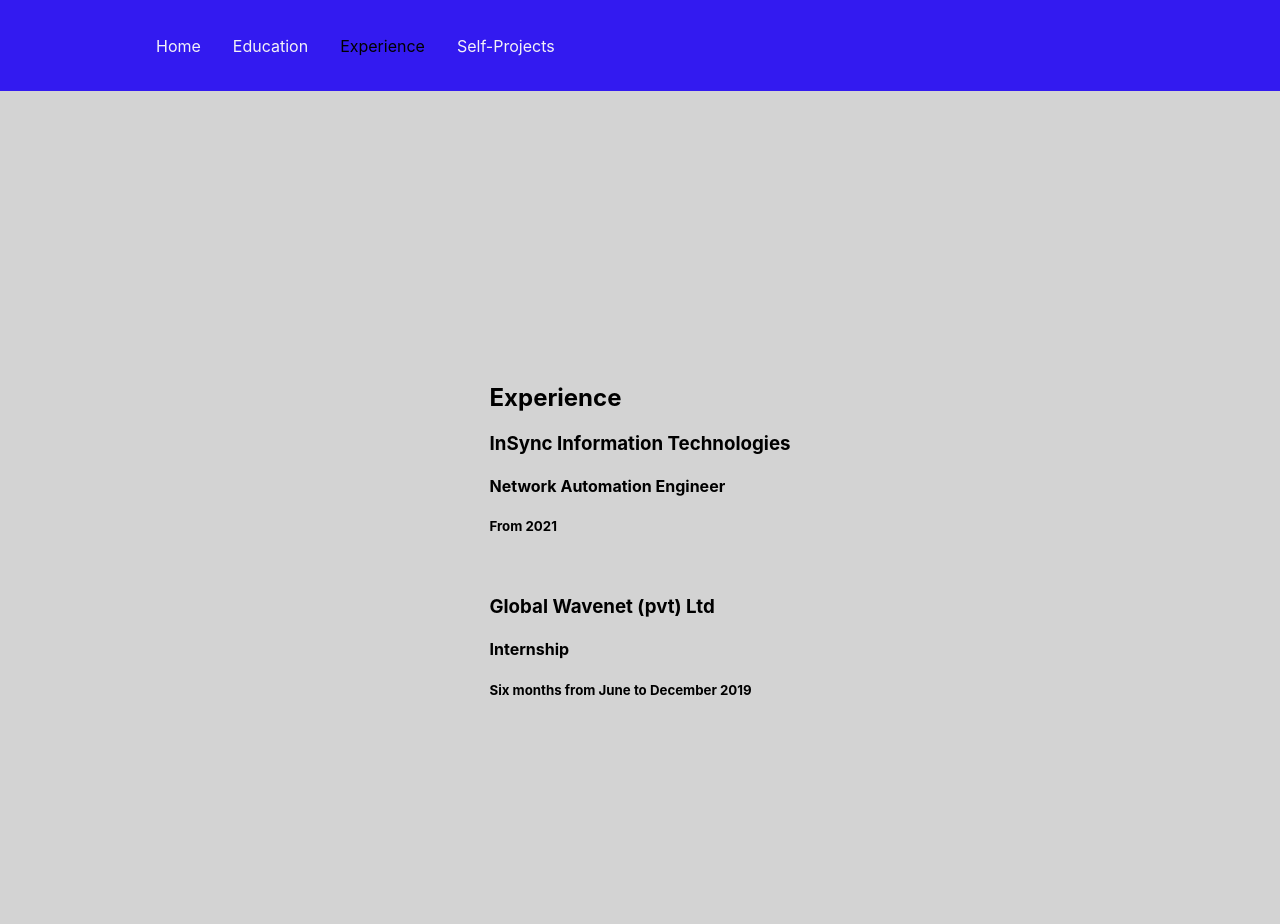
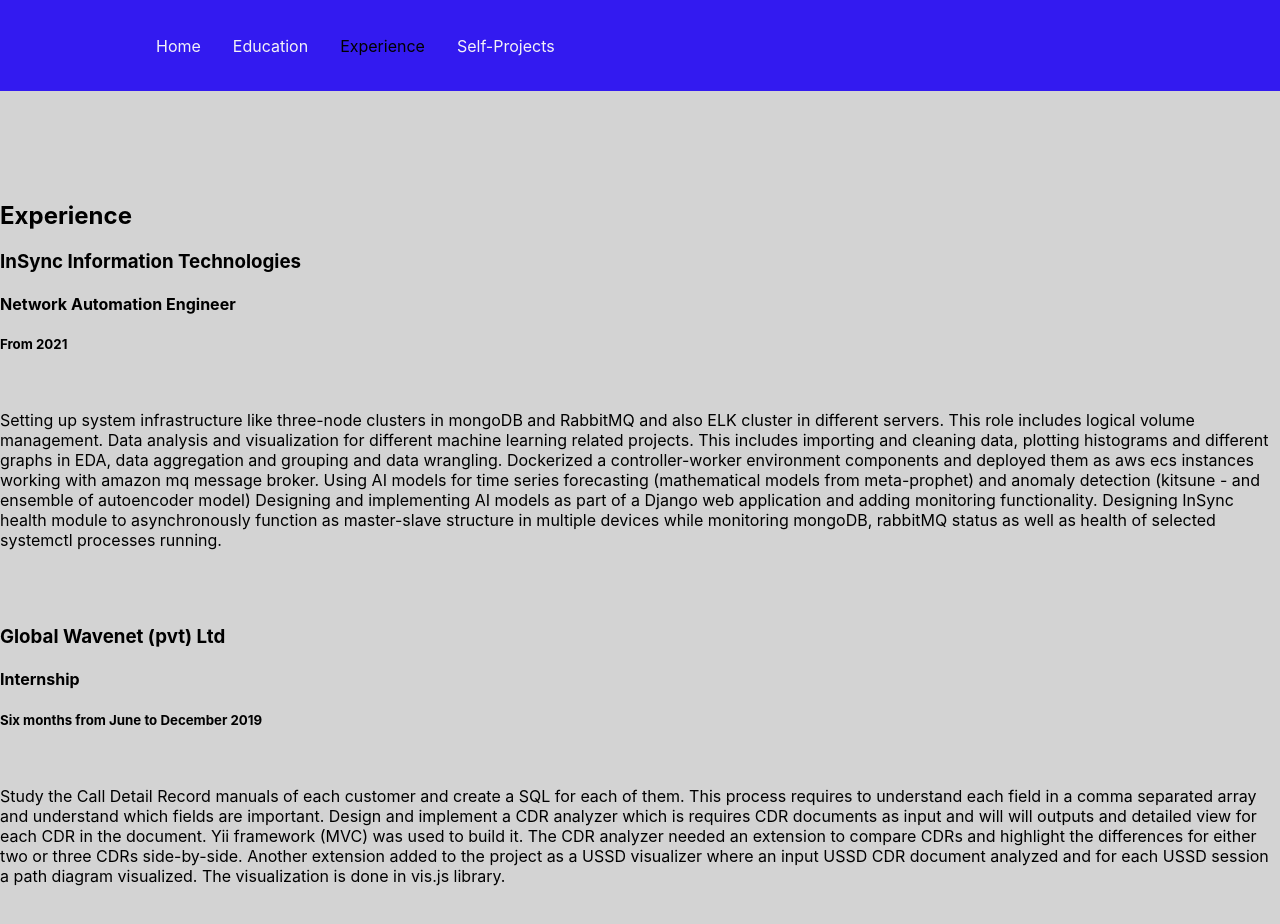
Before and after one commit to SandeepaDevin/SandeepaDevin.github.io, a React (Create React App) app: page /experience in a window 1280 px wide. Shown: the top 924 px of the page. Built offline with nearby package versions, Linux system fonts and the light colour scheme.

Commit message:
added content

```diff
--- a/src/pages/Education.js
+++ b/src/pages/Education.js
@@ -17,10 +17,20 @@ const Education = () => {
         <h3> Bachelor of Science (hons) in Electronic and Telecommunication Engineering</h3>
           <h4> University of Moratuwa </h4>
           <h5> Second Class</h5>
+          <p>Final year project was to find a vehicle communication method between DSRC and WIFI protocols. This involves reading and
+filtering information from existing research papers, figuring out the research and implement it in a real-life scenario. We have used
+veins and veins-Inet tools to simulate a vehicular environment and integrated the two technology stacks into a single environment.
+The results of the simulation was to compare the total latency with an average human's response time. This was needed to be
+conducted using DSRC vehicle and roadside unit and used esp32 as a WIFI unit. Final results couldn't be conducted due to covid
+restrictions.
+Apart from the project, Image processing, signal processing, telecommunication and computer architecture were covered through
+the degree program</p>
             <br></br>
         <h3> Advanced Level Examination - 2015 </h3>
           <h4> D.S.Senanayake College, Colombo</h4>
-          <h5> Obtained 3A's for Combined mathematics, Physics and Chemistry</h5>
+          <h5> Combined Mathematics Stream</h5>
+          <p>3As for subjects Physics, Chemistry and Combined Mathematics
+Played for the basketball team and an active member of science society</p>
       </div>
     </div>
   );
--- a/src/pages/Experience.js
+++ b/src/pages/Experience.js
@@ -17,10 +17,30 @@ const Experience = () => {
         <h3> InSync Information Technologies</h3>
           <h4> Network Automation Engineer</h4>
           <h5> From 2021 </h5>
-            <br></br>
+          <br></br>
+          <p>Setting up system infrastructure like three-node clusters in mongoDB and RabbitMQ and also ELK cluster in different servers. This
+role includes logical volume management.
+Data analysis and visualization for different machine learning related projects. This includes importing and cleaning data, plotting
+histograms and different graphs in EDA, data aggregation and grouping and data wrangling.
+Dockerized a controller-worker environment components and deployed them as aws ecs instances working with amazon mq
+message broker.
+Using AI models for time series forecasting (mathematical models from meta-prophet) and anomaly detection (kitsune - and
+ensemble of autoencoder model)
+Designing and implementing AI models as part of a Django web application and adding monitoring functionality.
+Designing InSync health module to asynchronously function as master-slave structure in multiple devices while monitoring
+mongoDB, rabbitMQ status as well as health of selected systemctl processes running.</p>
+            <br></br><br></br>
         <h3> Global Wavenet (pvt) Ltd </h3>
           <h4> Internship</h4>
           <h5> Six months from June to December 2019</h5>
+          <br></br>
+          <p>Study the Call Detail Record manuals of each customer and create a SQL for each of them. This process requires to understand
+each field in a comma separated array and understand which fields are important.
+Design and implement a CDR analyzer which is requires CDR documents as input and will will outputs and detailed view for each
+CDR in the document. Yii framework (MVC) was used to build it.
+The CDR analyzer needed an extension to compare CDRs and highlight the differences for either two or three CDRs side-by-side.
+Another extension added to the project as a USSD visualizer where an input USSD CDR document analyzed and for each USSD
+session a path diagram visualized. The visualization is done in vis.js library.</p>
       </div>
     </div>
   );
--- a/src/pages/index.js
+++ b/src/pages/index.js
@@ -14,7 +14,11 @@ const Home = () => {
     >
       <div>
       <h1>Home</h1>
-      <p>Some brief information here...</p>
+      <p>As a graduate in Electronic and Telecommunications Engineering and a professional with two years of experience in network
+automation engineering at an InSync Information Technologies. I have working experience in systems engineering tasks and confident
+enough about it. With a keen interest in these emerging technologies, I have been self-learning and exploring various concepts and
+tools. I possess strong technical skills and have worked collaboratively in teams to design and implement systems for the company's
+products and has the ability to navigate through different tech stacks with ease.</p>
       </div>
     </div>
   );
```
